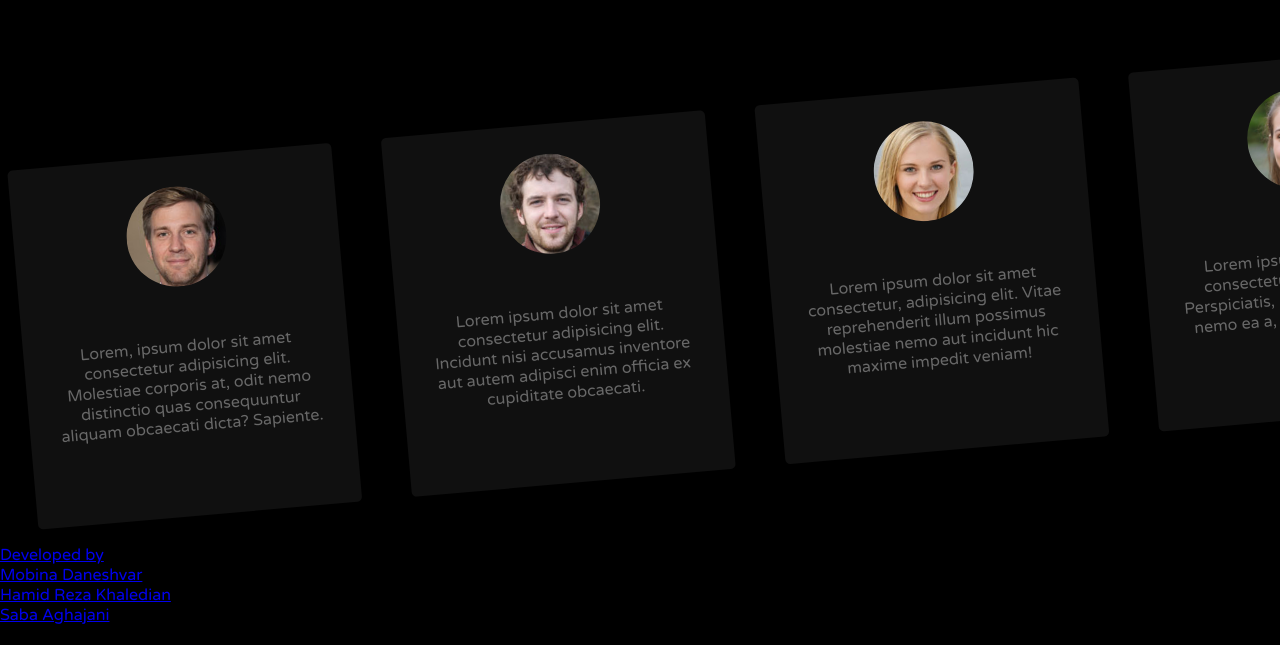
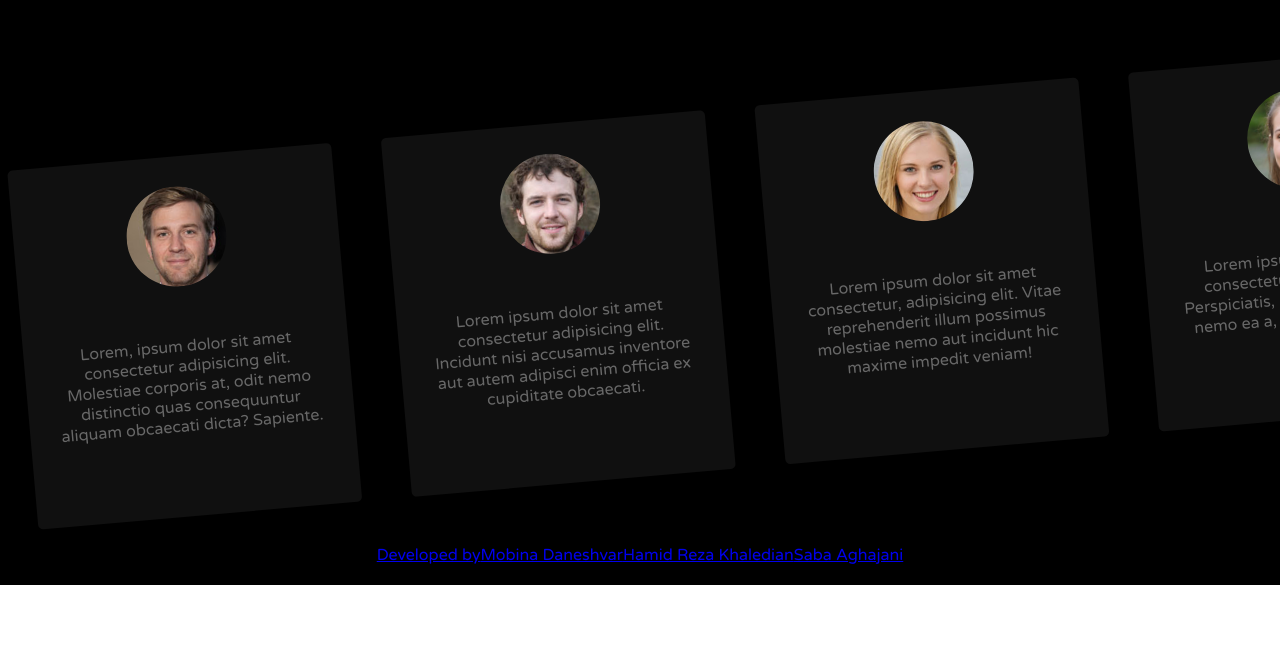
Before and after one commit to Saba-Aghajani-developer/groupProject, a plain HTML site: page index.html in a window 1280 px wide. Shown: the part 6695-7340 px from the top of the page. After the commit the page ends 7280 px from the top, so only its background shows below. Drawn offline with Linux system fonts and the light colour scheme.

Commit message:
Update index.html

```diff
--- a/index.html
+++ b/index.html
@@ -467,6 +467,23 @@
                 transform:translateY(10px) translateX(5px);
             }
         }
+        .test100{
+        width:100%;
+        display:flex;
+        justify-content: center;
+        align-items: center;
+        color: white;
+        font-size: 20px;
+
+        }
+        .test100>li{
+        display:flex;
+        justify-content: center;
+        align-items: center;
+        color: white;
+        font-size: 16px;
+        margine:20px;
+        }
     </style>
 </head>
 
@@ -764,7 +781,7 @@
                 </figure>
               </div>
           </div>
-           <ul>
+           <ul class='test100'>
                             <li><a href='#'>Developed by</a></li>
                             <li><a href="https://github.com/mobinadanshvarweb">Mobina Daneshvar</a></li>
                             <li><a href="https://github.com/hamidkhaledian">Hamid Reza Khaledian</a></li>
```
